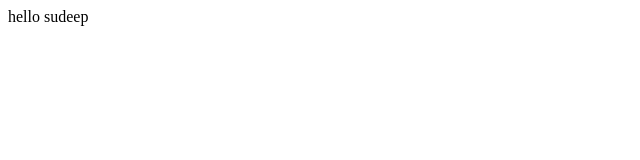
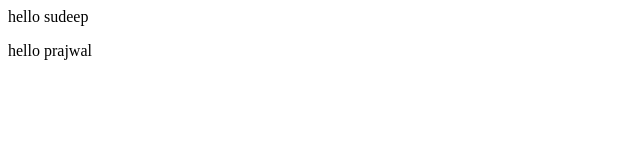
Before and after one commit to kalu-s/localRepo, a plain HTML site: page index.html in a window 1280 px wide. Shown: the full height of the page, 0-640 px from the left. Drawn offline with Linux system fonts and the light colour scheme.

Commit message:
new msg add

```diff
--- a/index.html
+++ b/index.html
@@ -1 +1,2 @@
 <p>hello sudeep</p>
+<p>hello prajwal</p>
```
